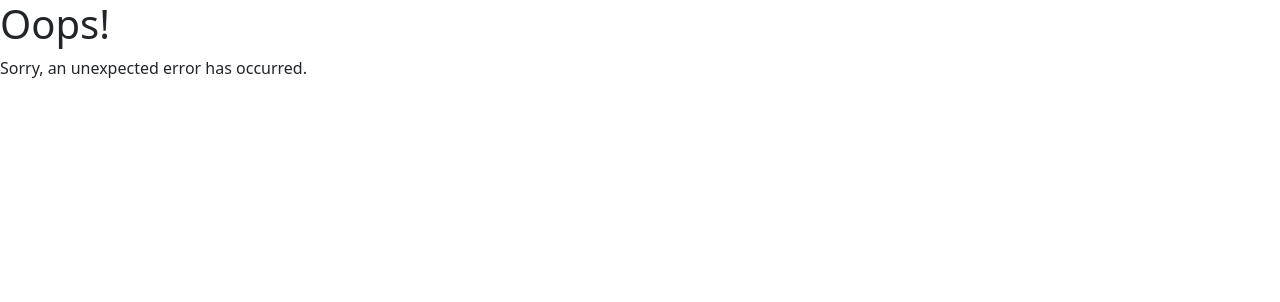
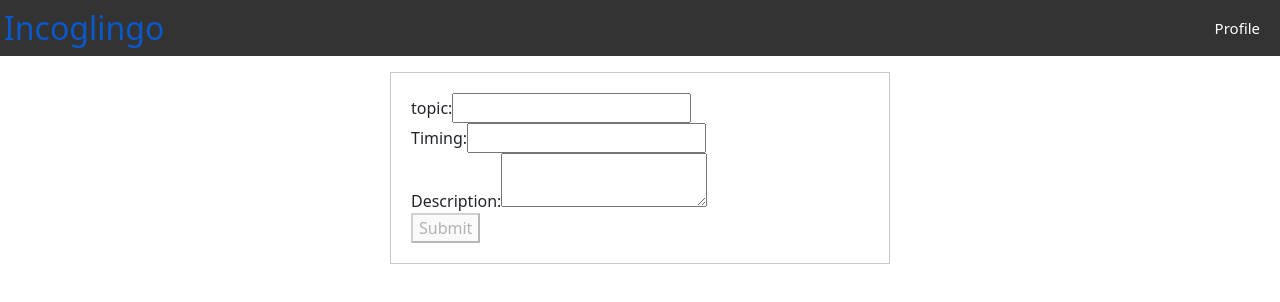
Before and after one commit to TylerDurden17/Incoglingo, a React (Vite) app in the folder client/: page /partner/createsession in a window 1280 px wide. Shown: the top 302 px of the page. Built offline with nearby package versions, Linux system fonts and the light colour scheme; no server answers; sample sign-in values are in the browser's storage.

Commit message:
toast and hide tutor on claim

```diff
--- a/client/package.json
+++ b/client/package.json
@@ -18,6 +18,7 @@
     "react-modal": "^3.16.1",
     "react-router-dom": "^6.8.2",
     "react-select-country-list": "^2.2.3",
+    "react-toastify": "^10.0.4",
     "socket.io-client": "^4.6.1",
     "uuid": "^9.0.0",
     "vite": "^5.0.11",
--- a/client/src/components/App.jsx
+++ b/client/src/components/App.jsx
@@ -9,6 +9,7 @@ import Profile from "../main/pages/Profile"
 import UserForm from "../main/userForm"
 import Navbar from '../main/Navbar';
 import Tutor from '../tutor/tutor';
+import CreateSessionItem from '../tutor/createSessionItem';
 
 function App() {
 return(
@@ -32,7 +33,12 @@ return(
 
         </Route>
 
-        <Route path="/tutor" element={<Tutor />} />
+        <Route path="partner">
+
+          <Route index element={<Tutor />} />
+          <Route path="createsession" element={<CreateSessionItem />} />
+
+        </Route>
 
       </Route>
 
--- a/client/src/main/Navbar.jsx
+++ b/client/src/main/Navbar.jsx
@@ -1,5 +1,5 @@
 import { Link, Outlet, useMatch, useResolvedPath, useOutletContext } from "react-router-dom"
-import React from 'react';
+import React, {useEffect, useState} from 'react';
 import "./navStyle.css"
 
 function CustomLink({ to, children, ...props }) {
@@ -16,7 +16,21 @@ function CustomLink({ to, children, ...props }) {
 }
 
 export default function Navbar() {
+  const [admin, setAdmin] = useState(false);
   const user = useOutletContext();
+
+  useEffect(() => {
+
+    user.getIdTokenResult()
+    .then((idTokenResult) => {
+       // Confirm the user is an Admin.
+       setAdmin(!!idTokenResult.claims.admin);
+    })
+    .catch((error) => {
+      console.log(error);
+    });
+  }, [])
+
   return (
     <>
       <nav className="nav">
@@ -24,6 +38,9 @@ export default function Navbar() {
           Incoglingo
         </Link>
         <ul>
+          {admin && (
+            <CustomLink to="/partner">Partner Dashboard</CustomLink>
+          )}
           <CustomLink to="/profile">Profile</CustomLink>
         </ul>
       </nav>
--- a/client/src/main/dashboard.jsx
+++ b/client/src/main/dashboard.jsx
@@ -1,6 +1,6 @@
 import React from "react";
 import { getAuth, signOut } from "firebase/auth";
-import { useNavigate, useOutletContext } from 'react-router-dom';
+import { useNavigate } from 'react-router-dom';
 import {Button} from 'react-bootstrap';
 
 function Dashboard() {
--- a/client/src/main/userForm.jsx
+++ b/client/src/main/userForm.jsx
@@ -2,6 +2,7 @@ import React, { useEffect, useState } from "react";
 import CountryList from "react-select-country-list";
 import {Button} from 'react-bootstrap';
 import { useOutletContext } from 'react-router-dom';
+import {ToastContainer, toast, Bounce} from '../toast'
 
 function UserForm() {
     const user = useOutletContext();
@@ -47,10 +48,47 @@ function UserForm() {
             if (response.ok) {
                 const result = await response.json();
                 console.log('Data added to Firestore:', result);
-            } else {
+                const notify = () => toast.success('Profile data added', {
+                    position: "bottom-center",
+                    autoClose: 2500,
+                    hideProgressBar: false,
+                    closeOnClick: true,
+                    pauseOnHover: true,
+                    draggable: true,
+                    progress: undefined,
+                    theme: "dark",
+                    transition: Bounce
+                  });
+                  notify();
+            }
+            else {
+                const notify = () => toast.error('Profile data not added', {
+                    position: "bottom-center",
+                    autoClose: 2500,
+                    hideProgressBar: false,
+                    closeOnClick: true,
+                    pauseOnHover: true,
+                    draggable: true,
+                    progress: undefined,
+                    theme: "dark",
+                    transition: Bounce
+                  });
+                  notify();
                 console.error('Failed to add data to Firestore:', response.statusText);
             }
         } catch (error) {
+            const notify = () => toast.error('Profile data not added', {
+                position: "bottom-center",
+                autoClose: 2500,
+                hideProgressBar: false,
+                closeOnClick: true,
+                pauseOnHover: true,
+                draggable: true,
+                progress: undefined,
+                theme: "dark",
+                transition: Bounce
+              });
+              notify();
             console.error('Error while adding data to Firestore:', error);
         }
 
@@ -89,6 +127,7 @@ function UserForm() {
 
     return(
     <>
+    <ToastContainer/>
         <form name="userForm" method="post" onSubmit={handleSubmit} style={{border: "1px solid", borderColor: "#6666665e", borderRadius: "21px", padding: '20px', maxWidth: '500px', margin: '1rem auto' }}>
             <strong style={{ display: 'block', marginBottom: '10px' }}>Complete your profile:</strong>
             <div style={{ marginBottom: '10px' }}>
--- /dev/null
+++ b/client/src/toast.jsx
@@ -0,0 +1,4 @@
+import { ToastContainer, toast, Bounce } from 'react-toastify';
+import 'react-toastify/dist/ReactToastify.css';
+
+export { ToastContainer, toast, Bounce };
--- a/client/src/tutor/createSessionItem.jsx
+++ b/client/src/tutor/createSessionItem.jsx
@@ -1,6 +1,10 @@
 import React, { useState, useEffect } from 'react';
+import {ToastContainer, toast, Bounce} from '../toast'
+import { useOutletContext } from 'react-router-dom';
 
-function CreateSessionItem(props) {
+function CreateSessionItem() {
+  const user = useOutletContext();
+
   const [formData, setFormData] = useState({
     topic: '',
     timing: '',
@@ -18,10 +22,11 @@ function CreateSessionItem(props) {
   };
 
   const handleSubmit = async (e) => {
+    setFormData({topic: '', timing: '', description: ''})
     e.preventDefault();
 
-    formData.id = props.user.uid;
-    formData.organizer = props.user.displayName;
+    formData.id = user.uid;
+    formData.organizer = user.displayName;
 
     // Handle form submission, e.g., send data to backend
     try {
@@ -34,13 +39,61 @@ function CreateSessionItem(props) {
       });
 
         if (response.ok) {
-          const result = await response.json();
-          console.log('Data added to Firestore:', result);
+            const notify = () => toast.success('Session data posted', {
+              position: "bottom-center",
+              autoClose: 2500,
+              hideProgressBar: false,
+              closeOnClick: true,
+              pauseOnHover: true,
+              draggable: true,
+              progress: undefined,
+              theme: "dark",
+              transition: Bounce
+            });
+            notify();
+        } else if (response.status ===  403) {
+            // Display a message to the user
+            const notify = () => toast.error('You are not a Partner', {
+              position: "bottom-center",
+              autoClose: 3000,
+              hideProgressBar: false,
+              closeOnClick: true,
+              pauseOnHover: true,
+              draggable: true,
+              progress: undefined,
+              theme: "dark",
+              transition: Bounce
+            });
+            notify();
         } else {
+          const notify = () => toast.error('Failed to add data', {
+            position: "bottom-center",
+            autoClose: 3000,
+            hideProgressBar: false,
+            closeOnClick: true,
+            pauseOnHover: true,
+            draggable: true,
+            progress: undefined,
+            theme: "dark",
+            transition: Bounce
+          });
+          notify();
           console.error('Failed to add data to Firestore:', response.statusText);
         }
     } catch (error) {
-        console.error('Error while adding data to Firestore:', error);
+      const notify = () => toast.error('Failed to add data', {
+        position: "bottom-center",
+        autoClose: 3000,
+        hideProgressBar: false,
+        closeOnClick: true,
+        pauseOnHover: true,
+        draggable: true,
+        progress: undefined,
+        theme: "dark",
+        transition: Bounce
+      });
+      notify();
+        console.error('Error while sending data to backend:', error);
     }
   };
 
@@ -52,6 +105,8 @@ function CreateSessionItem(props) {
 }, [formData]);
 
   return (
+    <>
+      <ToastContainer/>
       <form onSubmit={handleSubmit} style={{border: "1px solid", borderColor: "#6666665e", padding: '20px', maxWidth: '500px', margin: '1rem auto' }}>
         <div>
           <label htmlFor="topic">topic:</label>
@@ -87,6 +142,7 @@ function CreateSessionItem(props) {
         </div>
         <button disabled={isButtonDisabled} type="submit">Submit</button>
       </form>
+    </>
   );
 }
 
--- a/client/src/tutor/tutor.jsx
+++ b/client/src/tutor/tutor.jsx
@@ -1,23 +1,21 @@
 import React from "react";
 import { Button } from "react-bootstrap";
-import CreateSessionItem from "./createSessionItem";
-import { useOutletContext } from 'react-router-dom';
+import { useNavigate } from 'react-router-dom';
 
 function Tutor() {
 
-  const user = useOutletContext();
-
+  const navigate = useNavigate();
   const createSessionItem = () => {
     // TODO: Redirect to the session item page
+    navigate('createsession');
 
   }
 
   return (
     <>
-        <h1>Tutor</h1>
-        <Button variant="secondary" onClick={createSessionItem}>Create Session Item</Button>
-
-        <CreateSessionItem user={user} />
+    <div style={{margin:'2rem'}} id="home">
+      <Button variant="secondary" onClick={createSessionItem}>Create Session Item</Button>
+    </div>
 
     </>
   )
```
Also changed, not shown: 2 other files (tests, documents, lock files or other folders). Lines whose indentation alone changed are shown as unchanged.
